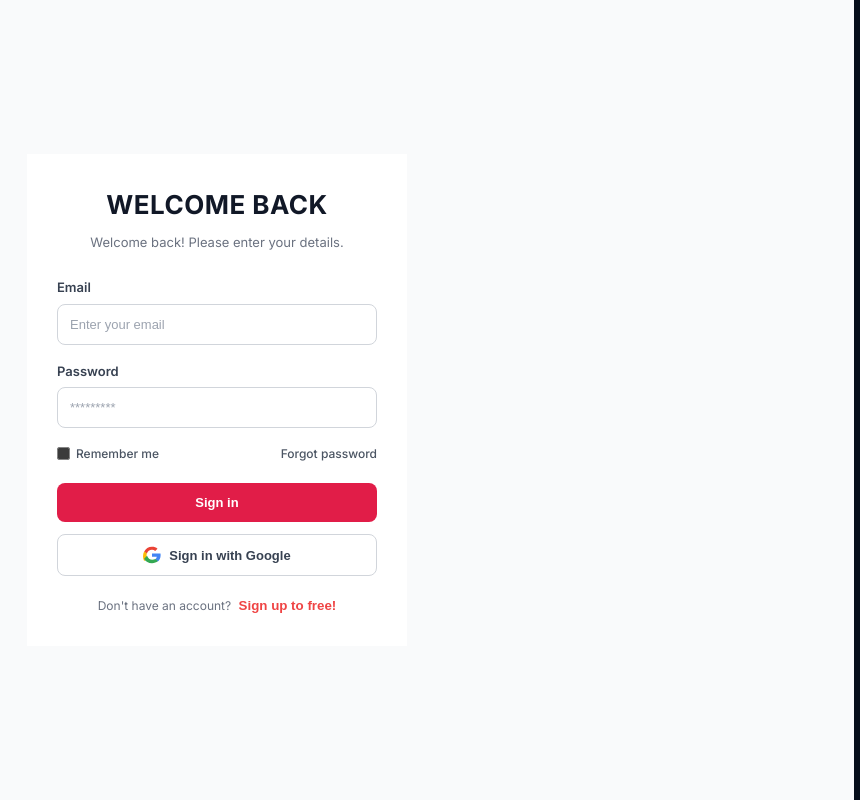
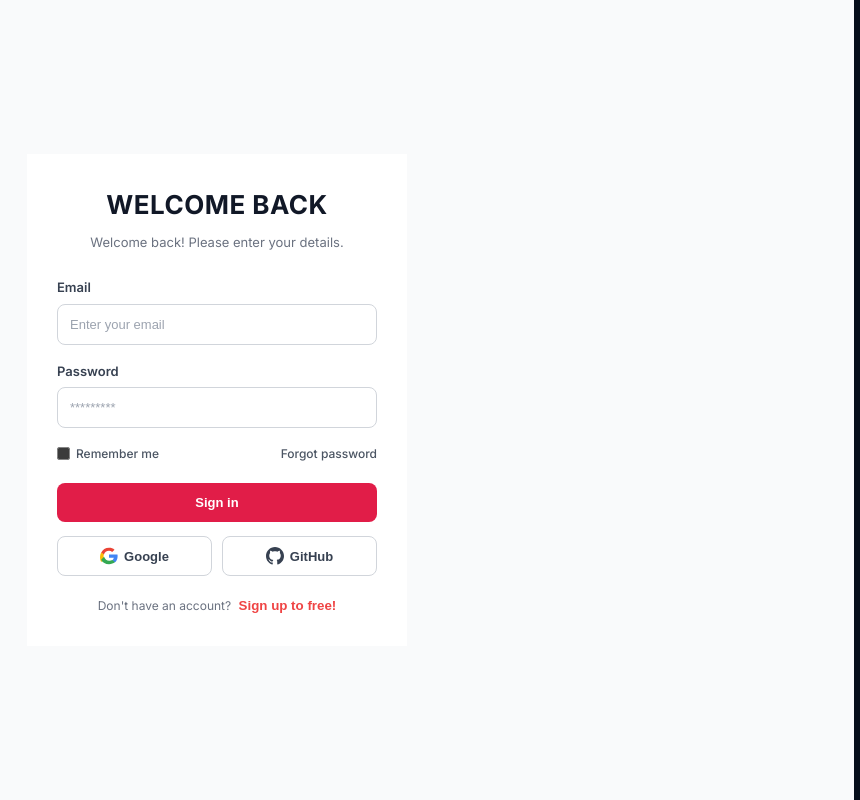
Before and after one commit to Shekharyadav7393/disaster_management_system, a React (Vite) app in the folder frontend/: page /login in a window 1280 px wide. Shown: the whole page, without its empty margins (420-1280 px from the left). Built offline with nearby package versions, Linux system fonts and the light colour scheme; no server answers.

Commit message:
Restore GitHub OAuth login button side-by-side with Google login button in minimalist layout

```diff
--- a/frontend/src/pages/Login.css
+++ b/frontend/src/pages/Login.css
@@ -139,19 +139,18 @@
   background: #be123c;
 }
 
-.modern-auth-social-area {
+.modern-auth-social-row {
   display: flex;
-  flex-direction: column;
-  gap: 12px;
-  margin-top: 12px;
+  gap: 10px;
+  margin-top: 14px;
 }
 
-.modern-auth-btn-social-google {
-  width: 100%;
+.modern-auth-btn-social {
+  flex: 1;
   background: white;
   border: 1px solid #d1d5db;
   border-radius: 8px;
-  padding: 11px;
+  padding: 10px 8px;
   font-size: 13px;
   font-weight: 600;
   color: #374151;
@@ -159,11 +158,11 @@
   display: flex;
   align-items: center;
   justify-content: center;
-  gap: 8px;
-  transition: background 0.2s;
+  gap: 6px;
+  transition: background 0.2s, border-color 0.2s;
 }
 
-.modern-auth-btn-social-google:hover {
+.modern-auth-btn-social:hover {
   background: #f9fafb;
   border-color: #c5cacc;
 }
--- a/frontend/src/pages/Login.jsx
+++ b/frontend/src/pages/Login.jsx
@@ -5,6 +5,9 @@ import api from "../api/axios.js";
 import { getRedirectPath } from "../utils/authUtils.js";
 import { useGoogleLogin } from "@react-oauth/google";
 import "./Login.css";
+
+const GITHUB_CLIENT_ID = import.meta.env.VITE_GITHUB_CLIENT_ID || "dummy";
+const GITHUB_AUTH_URL = `https://github.com/login/oauth/authorize?client_id=${GITHUB_CLIENT_ID}&scope=user:email`;
 
 const getRequestErrorMessage = (err, fallback) => {
   const data = err?.response?.data;
@@ -202,15 +205,21 @@ const Login = () => {
           </form>
 
           {mode === "signin" && (
-            <div className="modern-auth-social-area">
-              <button type="button" className="modern-auth-btn-social-google" onClick={() => googleLogin()}>
+            <div className="modern-auth-social-row">
+              <button type="button" className="modern-auth-btn-social" onClick={() => googleLogin()}>
                 <svg className="google-icon-svg" viewBox="0 0 24 24">
                   <path fill="#EA4335" d="M12 5.04c1.62 0 3.08.56 4.22 1.65l3.16-3.16C17.47 1.7 14.96 1 12 1 7.37 1 3.4 3.65 1.5 7.5l3.65 2.83C6.01 7.16 8.78 5.04 12 5.04z" />
                   <path fill="#4285F4" d="M23.49 12.27c0-.81-.07-1.59-.2-2.34H12v4.45h6.45c-.28 1.47-1.1 2.71-2.35 3.55l3.64 2.82c2.13-1.97 3.75-4.87 3.75-8.52z" />
                   <path fill="#FBBC05" d="M5.15 14.67c-.24-.71-.38-1.47-.38-2.27s.14-1.56.38-2.27L1.5 7.3C.54 9.22 0 11.35 0 13.6c0 2.25.54 4.38 1.5 6.3l3.65-2.83c-.24-.71-.38-1.47-.38-2.27z" />
                   <path fill="#34A853" d="M12 23c3.24 0 5.97-1.07 7.96-2.91l-3.64-2.82c-1.01.68-2.3 1.09-3.95 1.09-3.22 0-5.99-2.12-6.96-5.29L1.5 16.9C3.4 20.75 7.37 23 12 23z" />
                 </svg>
-                Sign in with Google
+                Google
+              </button>
+              <button type="button" className="modern-auth-btn-social" onClick={() => window.location.href = GITHUB_AUTH_URL}>
+                <svg className="google-icon-svg" viewBox="0 0 24 24" fill="currentColor">
+                  <path d="M12 0c-6.626 0-12 5.373-12 12 0 5.302 3.438 9.8 8.207 11.387.599.111.793-.261.793-.577v-2.234c-3.338.726-4.033-1.416-4.033-1.416-.546-1.387-1.333-1.756-1.333-1.756-1.089-.745.083-.729.083-.729 1.205.084 1.839 1.237 1.839 1.237 1.07 1.834 2.807 1.304 3.492.997.107-.775.418-1.305.762-1.604-2.665-.305-5.467-1.334-5.467-5.931 0-1.311.469-2.381 1.236-3.221-.124-.303-.535-1.524.117-3.176 0 0 1.008-.322 3.301 1.23.957-.266 1.983-.399 3.003-.404 1.02.005 2.047.138 3.006.404 2.291-1.552 3.297-1.23 3.297-1.23.653 1.653.242 2.874.118 3.176.77.84 1.235 1.911 1.235 3.221 0 4.609-2.807 5.624-5.479 5.921.43.372.823 1.102.823 2.222v3.293c0 .319.192.694.801.576 4.765-1.589 8.199-6.086 8.199-11.386 0-6.627-5.373-12-12-12z"/>
+                </svg>
+                GitHub
               </button>
             </div>
           )}
```
